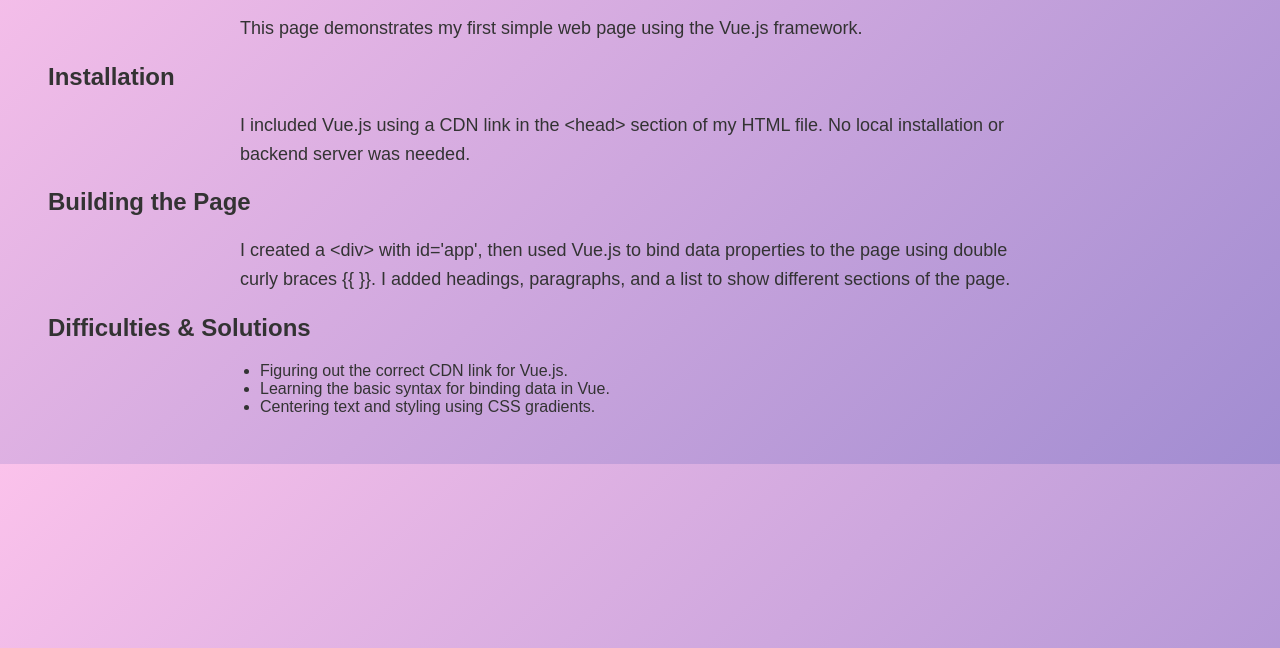
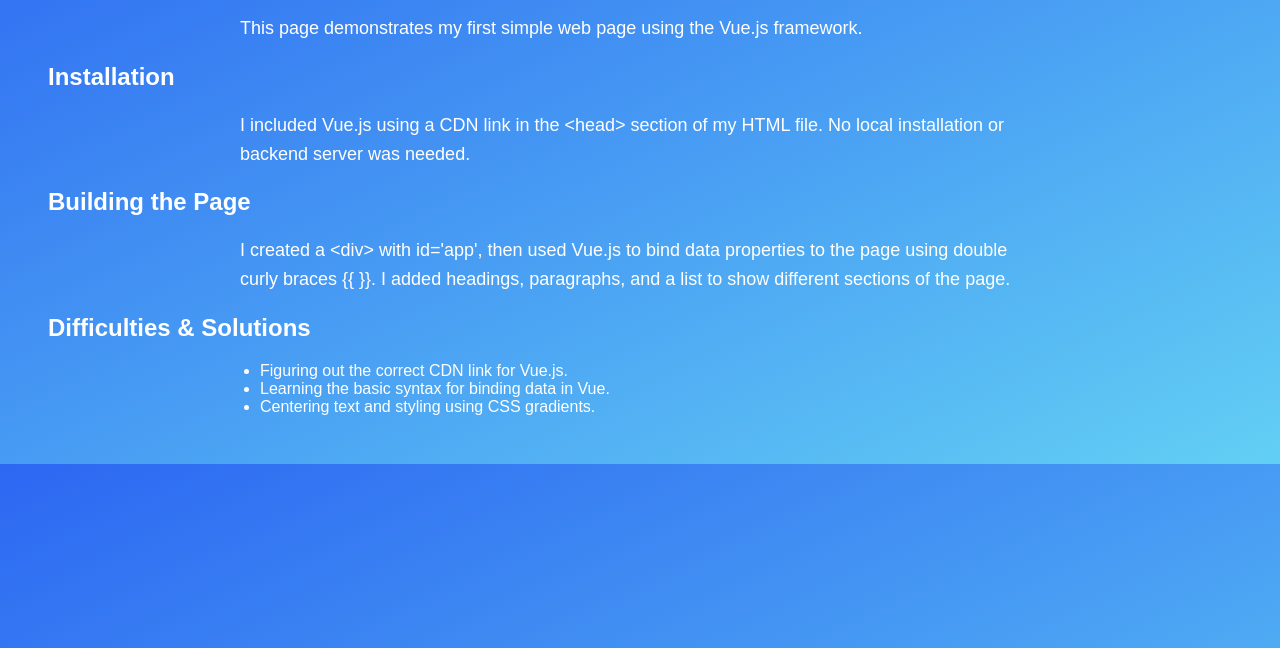
Before and after one commit to swathie805/swathie805.github.io, a plain HTML site: page index.html in a window 1280 px wide. Shown: the part 152-800 px from the top of the page. Drawn offline with nearby package versions, Linux system fonts and the light colour scheme.

Commit message:
Update index.html

```diff
--- a/index.html
+++ b/index.html
@@ -8,8 +8,8 @@
     <style>
         body {
             font-family: 'Quicksand', sans-serif;
-            background: linear-gradient(135deg, #fbc2eb, #a18cd1);
-            color: #333;
+            background: linear-gradient(to bottom right, #2c67f2, #62cff4);
+            color: white;
             padding: 40px;
         }
         h1 {
```
